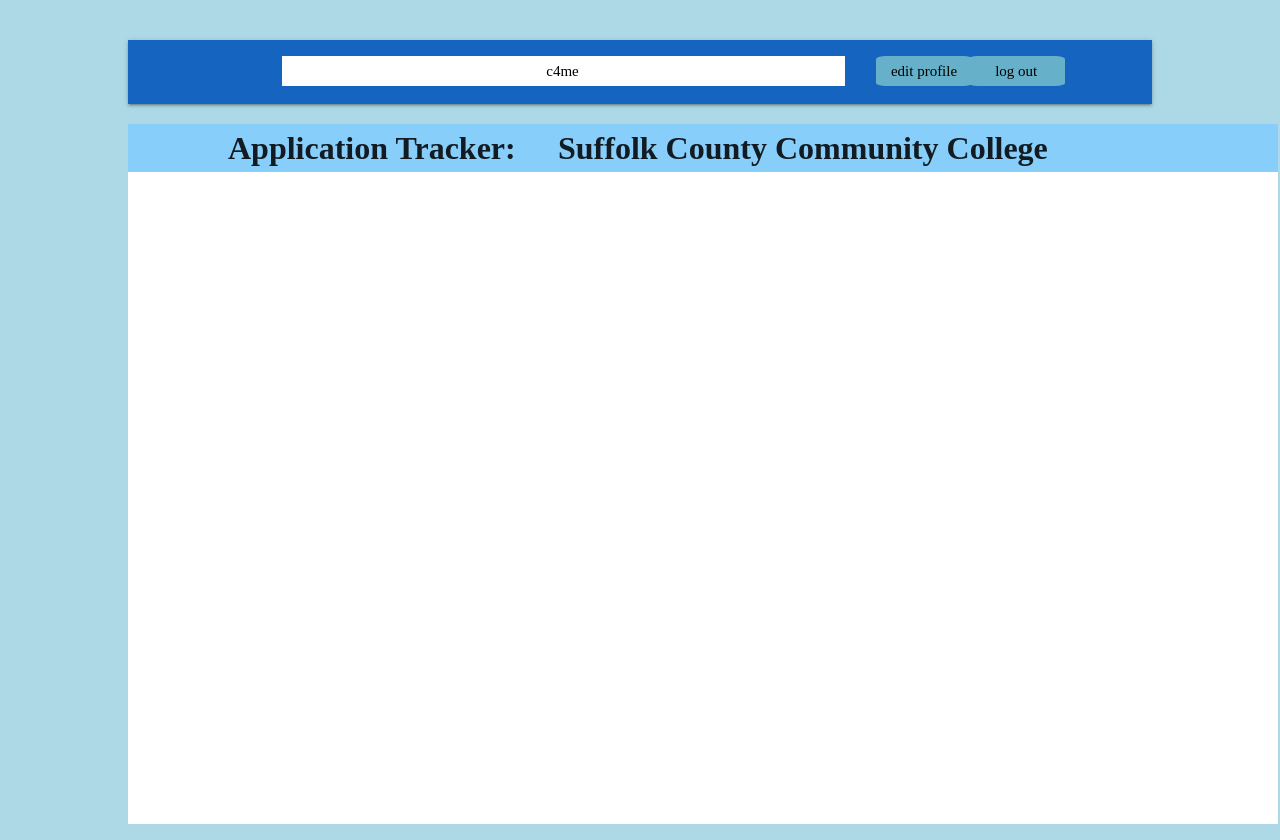
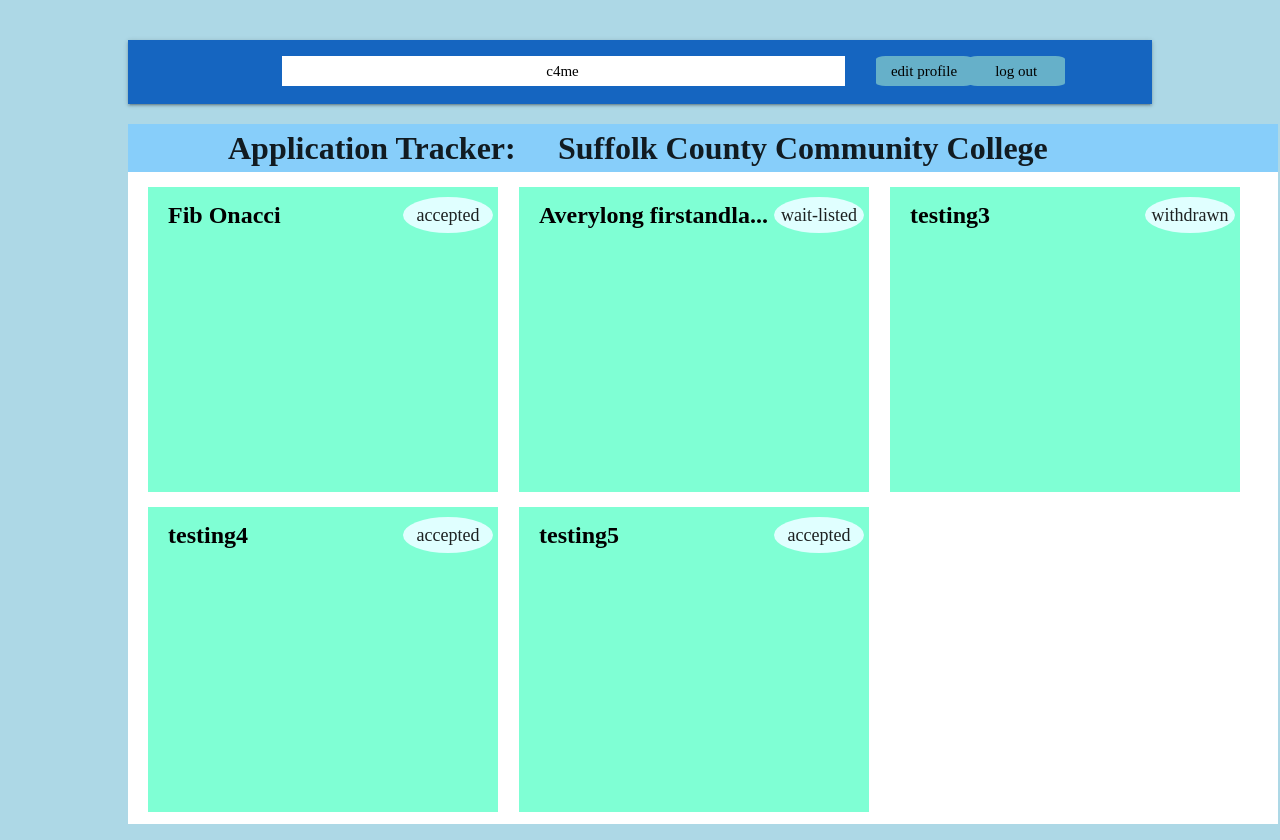
Before and after one commit to mseh1128/CSE416-c4me, a React (Create React App) app in the folder frontend/: page /applicationTracker/1 in a window 1280 px wide. Shown: the top 840 px of the page. Built offline with nearby package versions, Linux system fonts and the light colour scheme.

Commit message:
added where the student applicants will go, need to finish the card

```diff
--- a/frontend/src/components/applicationtrackerscreen/ApplicationTrackerScreen.js
+++ b/frontend/src/components/applicationtrackerscreen/ApplicationTrackerScreen.js
@@ -6,6 +6,7 @@ import Add from '@material-ui/icons/Add';
 import PropTypes from 'prop-types';
 
 import data from '../test/TestCollegeData.json';
+import StudentList from './StudentList';
 
 export class ApplicationTrackerScreen extends Component {
   state = {
@@ -27,7 +28,7 @@ export class ApplicationTrackerScreen extends Component {
   }
 
   goCollegeSearch = () => {
-    console.log('college search');
+    this.props.history.push('/search');
   };
 
   updateMajor = () => {
@@ -90,7 +91,9 @@ export class ApplicationTrackerScreen extends Component {
               {college.name}
             </span>
           </div>
-          <div id="studentList"></div>
+          <div id="studentList">
+            <StudentList></StudentList>
+          </div>
         </div>
         <div className="filtersContainer">
           <div className="filtersBanner">
--- /dev/null
+++ b/frontend/src/components/applicationtrackerscreen/Student.js
@@ -0,0 +1,79 @@
+import React from 'react';
+
+import 'materialize-css/dist/css/materialize.min.css';
+import M from 'materialize-css';
+
+import { Progress } from 'react-sweet-progress';
+import 'react-sweet-progress/lib/style.css';
+
+class Student extends React.Component {
+  state = {
+
+  };
+
+  getName = () => {
+    if (this.props.student.name.length > 20) {
+      let tempName = this.props.student.name.substring(0, 20) + '...';
+      return tempName;
+    } else return this.props.student.name;
+  };
+
+  getPercent = (type, amount) => {
+    if (type == 'math') {
+      return (amount / 800) * 100;
+    }
+    if (type == 'ebrw') {
+      return (amount / 800) * 100;
+    }
+    if (type == 'act') {
+      return (amount / 36) * 100;
+    }
+    if (type == 'rec') {
+      return amount;
+    }
+  };
+
+  render() {
+    var elem = document.querySelector('.tabs');
+    var options = {};
+    var instance = M.Tabs.init(elem, options);
+
+    document.addEventListener('DOMContentLoaded', function() {
+      var elems = document.querySelectorAll('.collapsible');
+      var instances = M.Collapsible.init(elems, options);
+    });
+
+    document.addEventListener('DOMContentLoaded', function() {
+      var elems = document.querySelectorAll('.dropdown-trigger');
+      var instances = M.Dropdown.init(elems, options);
+    });
+
+    const student = this.props.student;
+
+    let theme = {
+      math: {
+        symbol: '‍800',
+        color: 'rgb(223, 105, 180)'
+      },
+      EBRW: {
+        symbol: '800',
+        color: 'rgb(153, 105, 180)'
+      },
+      ACT: {
+        symbol: '36',
+        color: 'rgb(23, 105, 180)'
+      }
+    };
+
+    return (
+      <div className="studentCard">
+        <div className="studentBoxTitleAndStatus">
+            <div className="collegeTitle"> {this.getName()} </div>
+            <div className="studentStatus"> {student.status} </div>
+        </div>
+      </div>
+    );
+  }
+}
+
+export default Student;
--- /dev/null
+++ b/frontend/src/components/applicationtrackerscreen/StudentList.js
@@ -0,0 +1,19 @@
+import React from 'react';
+import Student from './Student';
+
+import data from '../test/TestStudentData.json';
+
+class StudentList extends React.Component {
+  render() {
+    return (
+      <div className="student-list section">
+        {data.students.map(student => {
+          const { key } = student;
+          return <Student key={key} student={student} />;
+        })}
+      </div>
+    );
+  }
+}
+
+export default StudentList;
--- a/frontend/src/components/test/TestStudentData.json
+++ b/frontend/src/components/test/TestStudentData.json
@@ -1,9 +1,10 @@
 {
-    "student": {
+    "students": [
+    {
             "key": 0,
             "userID": "testID",
             "password": "password",
-            "name": "Joe Student",
+            "name": "Fib Onacci",
             "residence_state":"NY",
             "high_school_name": "East Islip High School",
             "high_school_city": "East Islip",
@@ -28,6 +29,136 @@
             "AP_Mol_Bio": -1,
             "AP_Chemistry": 5,
             "AP_Physics": 4,
-            "num_AP_passed": 5
+            "num_AP_passed": 5,
+            "status": "accepted"
+        },
+        {
+            "key": 1,
+            "userID": "testID",
+            "password": "password",
+            "name": "Averylong firstandlastname",
+            "residence_state":"NY",
+            "high_school_name": "East Islip High School",
+            "high_school_city": "East Islip",
+            "high_school_state": "NY",
+            "GPA": 3.8,
+            "college_class": "2021",
+            "major_1": "Computer Science",
+            "major_2": "Applied Mathematics",
+            "SAT_Math": 650,
+            "SAT_EBRW": 700,
+            "ACT_English": 27,
+            "ACT_Math": 33,
+            "ACT_Reading": 26,
+            "ACT_Science": 32,
+            "ACT_Composite": 30,
+            "ACT_Literature": 25,
+            "AP_US_hist": 2,
+            "AP_World_hist": 4,
+            "AP_Math_1": 4,
+            "AP_Math_2": 5,
+            "AP_Eco_Bio": -1,
+            "AP_Mol_Bio": -1,
+            "AP_Chemistry": 5,
+            "AP_Physics": 4,
+            "num_AP_passed": 5,
+            "status": "wait-listed"
+        },
+        {
+            "key": 2,
+            "userID": "testID",
+            "password": "password",
+            "name": "testing3",
+            "residence_state":"NY",
+            "high_school_name": "East Islip High School",
+            "high_school_city": "East Islip",
+            "high_school_state": "NY",
+            "GPA": 3.8,
+            "college_class": "2021",
+            "major_1": "Computer Science",
+            "major_2": "Applied Mathematics",
+            "SAT_Math": 650,
+            "SAT_EBRW": 700,
+            "ACT_English": 27,
+            "ACT_Math": 33,
+            "ACT_Reading": 26,
+            "ACT_Science": 32,
+            "ACT_Composite": 30,
+            "ACT_Literature": 25,
+            "AP_US_hist": 2,
+            "AP_World_hist": 4,
+            "AP_Math_1": 4,
+            "AP_Math_2": 5,
+            "AP_Eco_Bio": -1,
+            "AP_Mol_Bio": -1,
+            "AP_Chemistry": 5,
+            "AP_Physics": 4,
+            "num_AP_passed": 5,
+            "status": "withdrawn"
+        },
+        {
+            "key": 1,
+            "userID": "testID",
+            "password": "password",
+            "name": "testing4",
+            "residence_state":"NY",
+            "high_school_name": "East Islip High School",
+            "high_school_city": "East Islip",
+            "high_school_state": "NY",
+            "GPA": 3.8,
+            "college_class": "2021",
+            "major_1": "Computer Science",
+            "major_2": "Applied Mathematics",
+            "SAT_Math": 650,
+            "SAT_EBRW": 700,
+            "ACT_English": 27,
+            "ACT_Math": 33,
+            "ACT_Reading": 26,
+            "ACT_Science": 32,
+            "ACT_Composite": 30,
+            "ACT_Literature": 25,
+            "AP_US_hist": 2,
+            "AP_World_hist": 4,
+            "AP_Math_1": 4,
+            "AP_Math_2": 5,
+            "AP_Eco_Bio": -1,
+            "AP_Mol_Bio": -1,
+            "AP_Chemistry": 5,
+            "AP_Physics": 4,
+            "num_AP_passed": 5,
+            "status": "accepted"
+        },
+        {
+            "key": 1,
+            "userID": "testID",
+            "password": "password",
+            "name": "testing5",
+            "residence_state":"NY",
+            "high_school_name": "East Islip High School",
+            "high_school_city": "East Islip",
+            "high_school_state": "NY",
+            "GPA": 3.8,
+            "college_class": "2021",
+            "major_1": "Computer Science",
+            "major_2": "Applied Mathematics",
+            "SAT_Math": 650,
+            "SAT_EBRW": 700,
+            "ACT_English": 27,
+            "ACT_Math": 33,
+            "ACT_Reading": 26,
+            "ACT_Science": 32,
+            "ACT_Composite": 30,
+            "ACT_Literature": 25,
+            "AP_US_hist": 2,
+            "AP_World_hist": 4,
+            "AP_Math_1": 4,
+            "AP_Math_2": 5,
+            "AP_Eco_Bio": -1,
+            "AP_Mol_Bio": -1,
+            "AP_Chemistry": 5,
+            "AP_Physics": 4,
+            "num_AP_passed": 5,
+            "status": "accepted"
         }
+    ]
 }
--- a/frontend/src/components/viewprofilescreen/ViewProfileScreen.js
+++ b/frontend/src/components/viewprofilescreen/ViewProfileScreen.js
@@ -19,32 +19,32 @@ import data from '../test/TestStudentData.json';
 export class ViewProfileScreen extends Component {
   state = {
     disabled: true,
-    userIDInput: data.student.userID,
-    name: data.student.name,
-    residence_state: data.student.residence_state,
-    high_school_name: data.student.high_school_name,
-    high_school_city: data.student.high_school_city,
-    high_school_state: data.student.high_school_state,
-    GPA: data.student.GPA,
-    college_class: data.student.college_class,
-    major1: data.student.major_1,
-    major2: data.student.major_2,
-    SAT_Math: data.student.SAT_Math,
-    SAT_EBRW: data.student.SAT_EBRW,
-    ACT_English: data.student.ACT_English,
-    ACT_Math: data.student.ACT_Math,
-    ACT_Reading: data.student.ACT_Reading,
-    ACT_Science: data.student.ACT_Science,
-    ACT_Composite: data.student.ACT_Composite,
-    ACT_Literature: data.student.ACT_Literature,
-    AP_US_hist: data.student.AP_US_hist,
-    AP_World_hist: data.student.AP_World_hist,
-    AP_Math_1: data.student.AP_Math_1,
-    AP_Math_2: data.student.AP_Math_2,
-    AP_Eco_Bio: data.student.AP_Eco_Bio,
-    AP_Mol_Bio: data.student.AP_Mol_Bio,
-    AP_Chemistry: data.student.AP_Chemistry,
-    AP_Physics: data.student.AP_Physics
+    userIDInput: data.students[0].userID,
+    name: data.students[0].name,
+    residence_state: data.students[0].residence_state,
+    high_school_name: data.students[0].high_school_name,
+    high_school_city: data.students[0].high_school_city,
+    high_school_state: data.students[0].high_school_state,
+    GPA: data.students[0].GPA,
+    college_class: data.students[0].college_class,
+    major1: data.students[0].major_1,
+    major2: data.students[0].major_2,
+    SAT_Math: data.students[0].SAT_Math,
+    SAT_EBRW: data.students[0].SAT_EBRW,
+    ACT_English: data.students[0].ACT_English,
+    ACT_Math: data.students[0].ACT_Math,
+    ACT_Reading: data.students[0].ACT_Reading,
+    ACT_Science: data.students[0].ACT_Science,
+    ACT_Composite: data.students[0].ACT_Composite,
+    ACT_Literature: data.students[0].ACT_Literature,
+    AP_US_hist: data.students[0].AP_US_hist,
+    AP_World_hist: data.students[0].AP_World_hist,
+    AP_Math_1: data.students[0].AP_Math_1,
+    AP_Math_2: data.students[0].AP_Math_2,
+    AP_Eco_Bio: data.students[0].AP_Eco_Bio,
+    AP_Mol_Bio: data.students[0].AP_Mol_Bio,
+    AP_Chemistry: data.students[0].AP_Chemistry,
+    AP_Physics: data.students[0].AP_Physics
   };
 
   goHome = () => {
@@ -66,7 +66,7 @@ export class ViewProfileScreen extends Component {
       body: JSON.stringify({
         category: attribute,
         value: info,
-        userID: data.student.userID
+        userID: data.students[0].userID
       })
     });
   };
@@ -81,7 +81,7 @@ export class ViewProfileScreen extends Component {
       body: JSON.stringify({
         category: attribute,
         value: info,
-        userID: data.student.userID
+        userID: data.students[0].userID
       })
     });
   };
--- a/frontend/src/css/css_layout.css
+++ b/frontend/src/css/css_layout.css
@@ -734,3 +734,33 @@ cursor: hover;
   overflow-y: scroll;
   overflow-x: hidden;
 }
+
+.student-list {
+  display: grid;
+  grid-template-columns: 371px 371px 670px;
+  grid-template-rows: repeat(100, 320px);
+}
+
+.studentCard {
+  background-color: aquamarine;
+  margin-left: 20px;
+  height: 305px;
+  width: 350px;
+}
+
+.studentBoxTitleAndStatus {
+  display: grid;
+  grid-template-columns: 255px 128px;
+  top: 10px;
+  position: relative;
+}
+
+.studentStatus {
+  background-color: lightcyan;
+  height: 36px;
+  border-radius: 50%;
+  text-align: center;
+  width: 90px;
+  padding-top: 5px;
+  font-size: large;
+}
```
